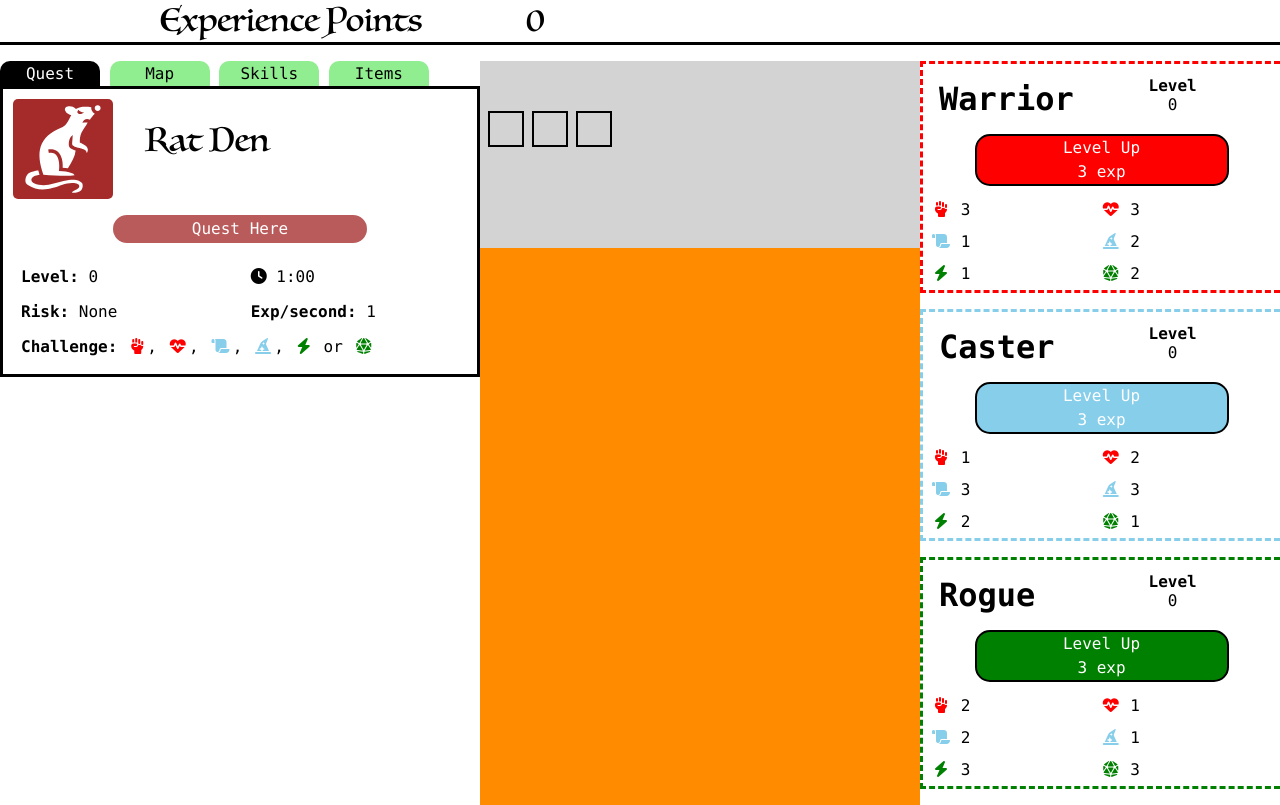
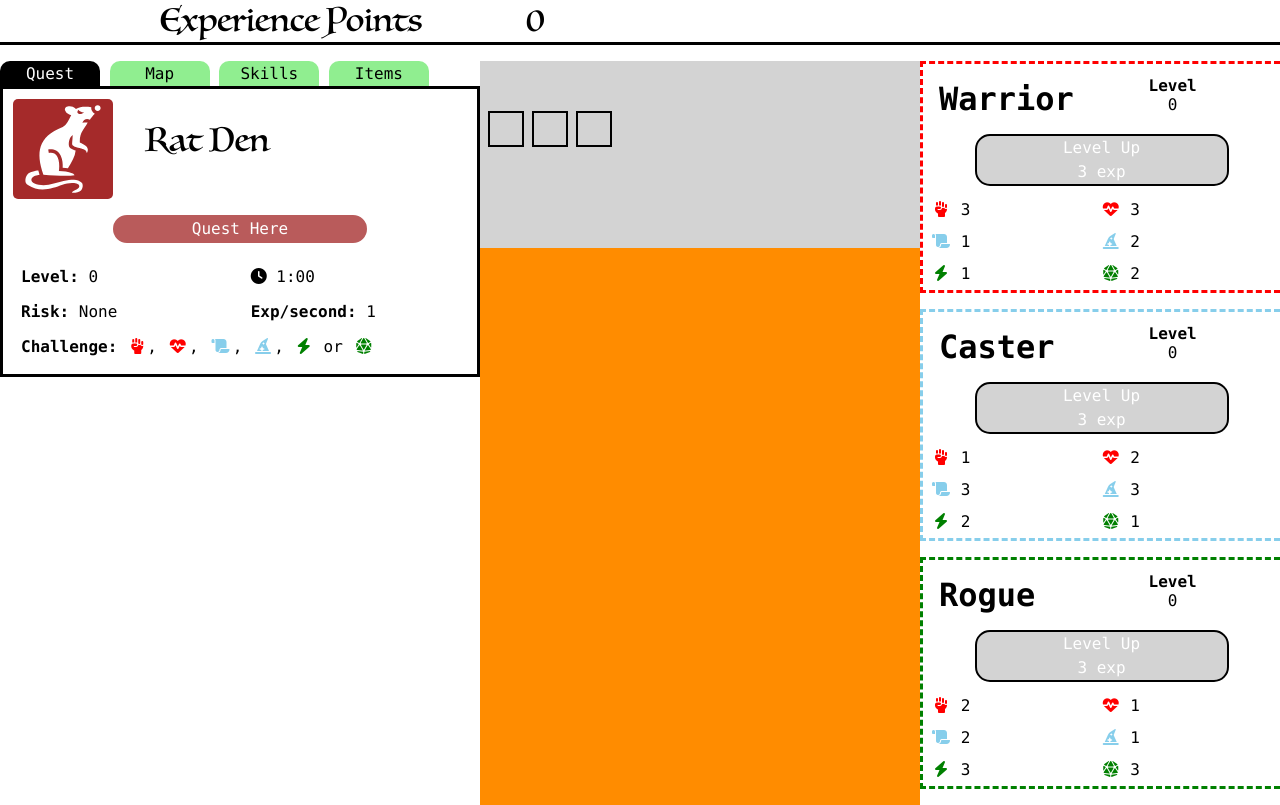
Before and after one commit to Donrwalsh/game, a plain HTML site: page index.html in a window 1280 px wide. Drawn offline with nearby package versions, Linux system fonts and the light colour scheme.

Commit message:
Correct some right-panel styling
reintroduce noselect and set up the level up buttons to actually disable when not able to level.

```diff
--- a/css/core.css
+++ b/css/core.css
@@ -183,3 +183,13 @@ body {
     90% { transform: translate(1px, 2px) rotate(0deg); }
     100% { transform: translate(1px, -2px) rotate(-1deg); }
   }
+
+  .noselect {
+    -webkit-touch-callout: none; /* iOS Safari */
+      -webkit-user-select: none; /* Safari */
+       -khtml-user-select: none; /* Konqueror HTML */
+         -moz-user-select: none; /* Old versions of Firefox */
+          -ms-user-select: none; /* Internet Explorer/Edge */
+              user-select: none; /* Non-prefixed version, currently
+                                    supported by Chrome, Opera and Firefox */
+  }
--- a/css/right-panel.css
+++ b/css/right-panel.css
@@ -29,8 +29,8 @@
 }
 
 .level-up.no {
-    background-color: lightgrey;
-    cursor: not-allowed;
+    background-color: lightgrey !important;
+    cursor: not-allowed !important;
 }
 
 .level-up span {
```
